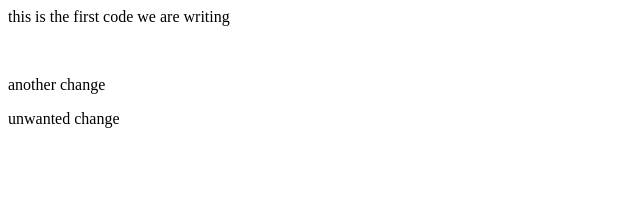
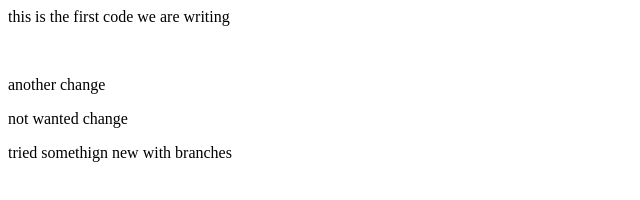
Before and after one commit to tryuser1003/gitdemo, a plain HTML site: page git-hands-on/index.html in a window 1280 px wide. Shown: the whole page, without its empty margins (0-640 px from the left). Drawn offline with Linux system fonts and the light colour scheme.

Commit message:
featrue on main branch

```diff
--- a/git-hands-on/index.html
+++ b/git-hands-on/index.html
@@ -1,4 +1,5 @@
 <p>this is the first code we are writing</p>
 <br />
 <p>another change</p>
-<p>unwanted change</p>
+<p>not wanted change</p>
+<p>tried somethign new with branches</p>
```
